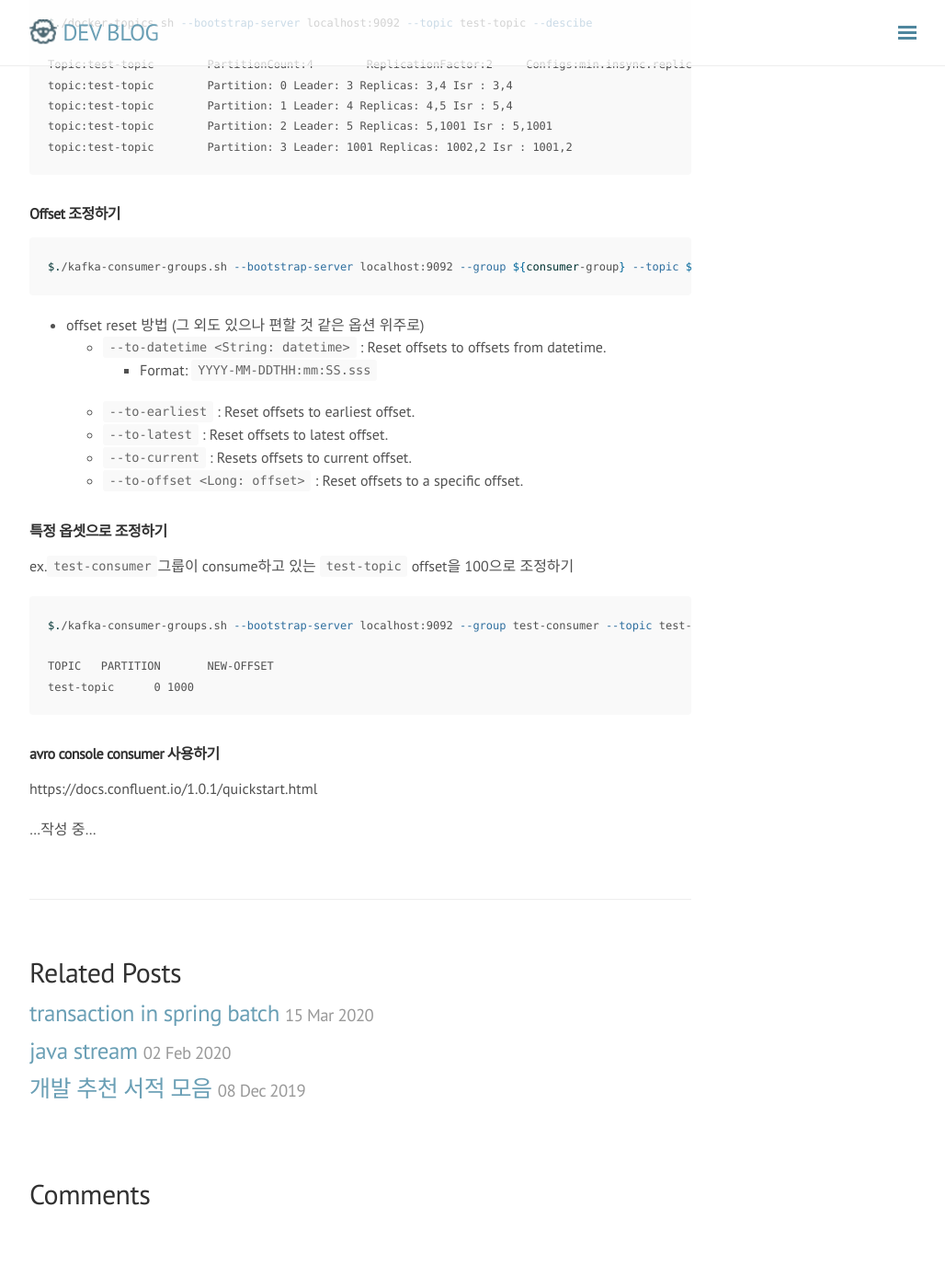
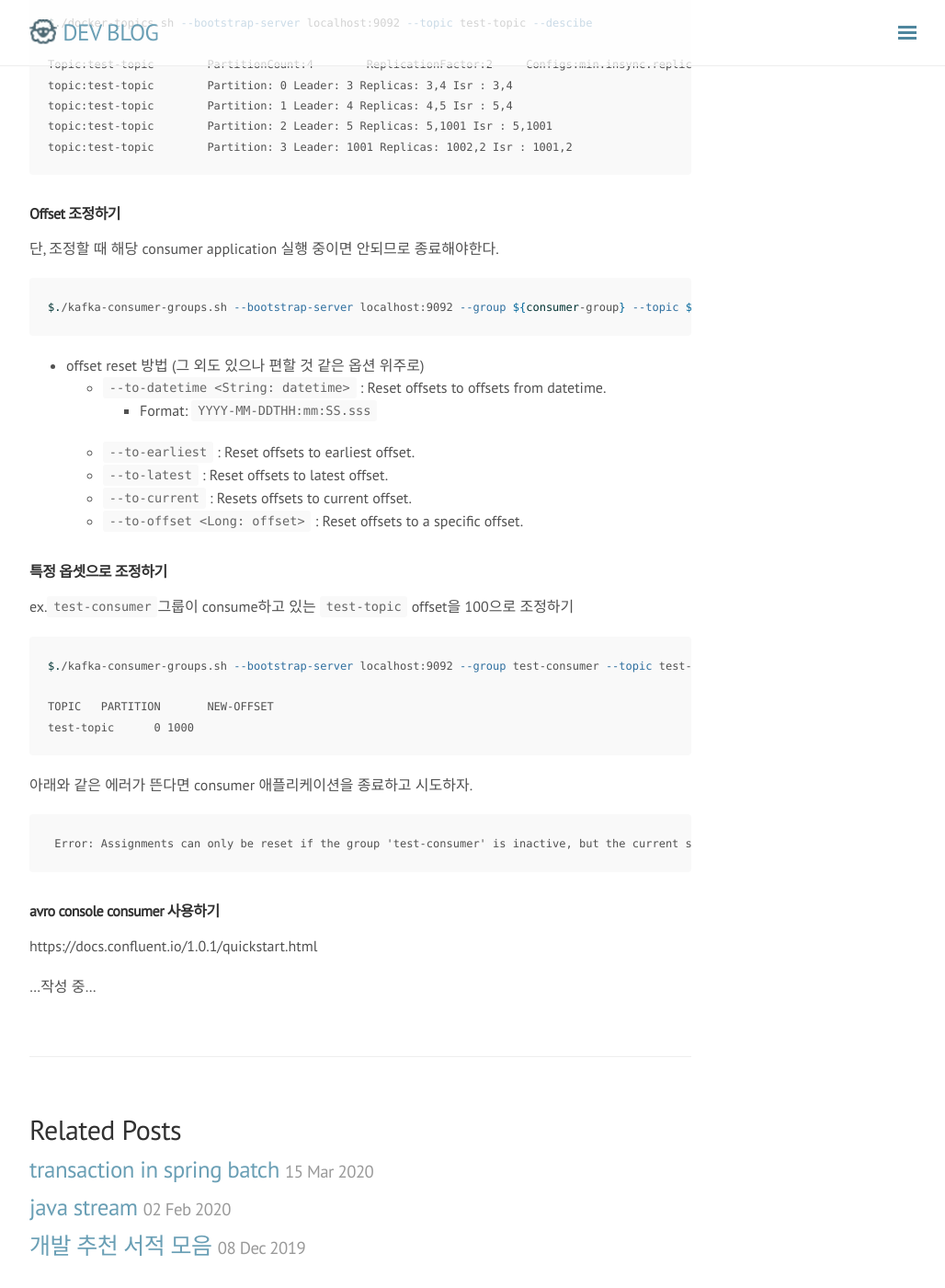
Before and after one commit to rmcodestar/rmcodestar.github.io, a Jekyll site: the page built from _posts/2020-05-15-kafka-local-test.md, in a window 1280 px wide and 1400 px high, scrolled down 2851 px. Shown: the whole window at 92% size, without its empty margins (248-1276 px from the left). Built offline with Jekyll 4.4.1, drawn with Linux system fonts in a browser that asks for light colours; nearby versions of some CDN libraries; comment, search, counter and statistics services are not loaded; before the commit the page ends 4178 px from its top, so only the background shows below that.

Commit message:
Update 2020-05-15-kafka-local-test.md

````diff
--- a/_posts/2020-05-15-kafka-local-test.md
+++ b/_posts/2020-05-15-kafka-local-test.md
@@ -164,7 +164,7 @@ topic:test-topic	Partition: 3 Leader: 1001 Replicas: 1002,2 Isr : 1001,2
 
 
 #### Offset 조정하기
-
+단, 조정할 때 해당 consumer application 실행 중이면 안되므로 종료해야한다.
 ```shell
 $./kafka-consumer-groups.sh --bootstrap-server localhost:9092 --group ${consumer-group} --topic ${topic} --reset-offsets {--to-earliest|--to-latest|--to-offset } --execute
 ```
@@ -190,7 +190,10 @@ TOPIC	PARTITION	NEW-OFFSET
 test-topic	0 1000
 ```
 
-
+아래와 같은 에러가 뜬다면 consumer 애플리케이션을 종료하고 시도하자.
+```
+ Error: Assignments can only be reset if the group 'test-consumer' is inactive, but the current state is Stable.
+```
 
 #### avro console consumer 사용하기
 
````
